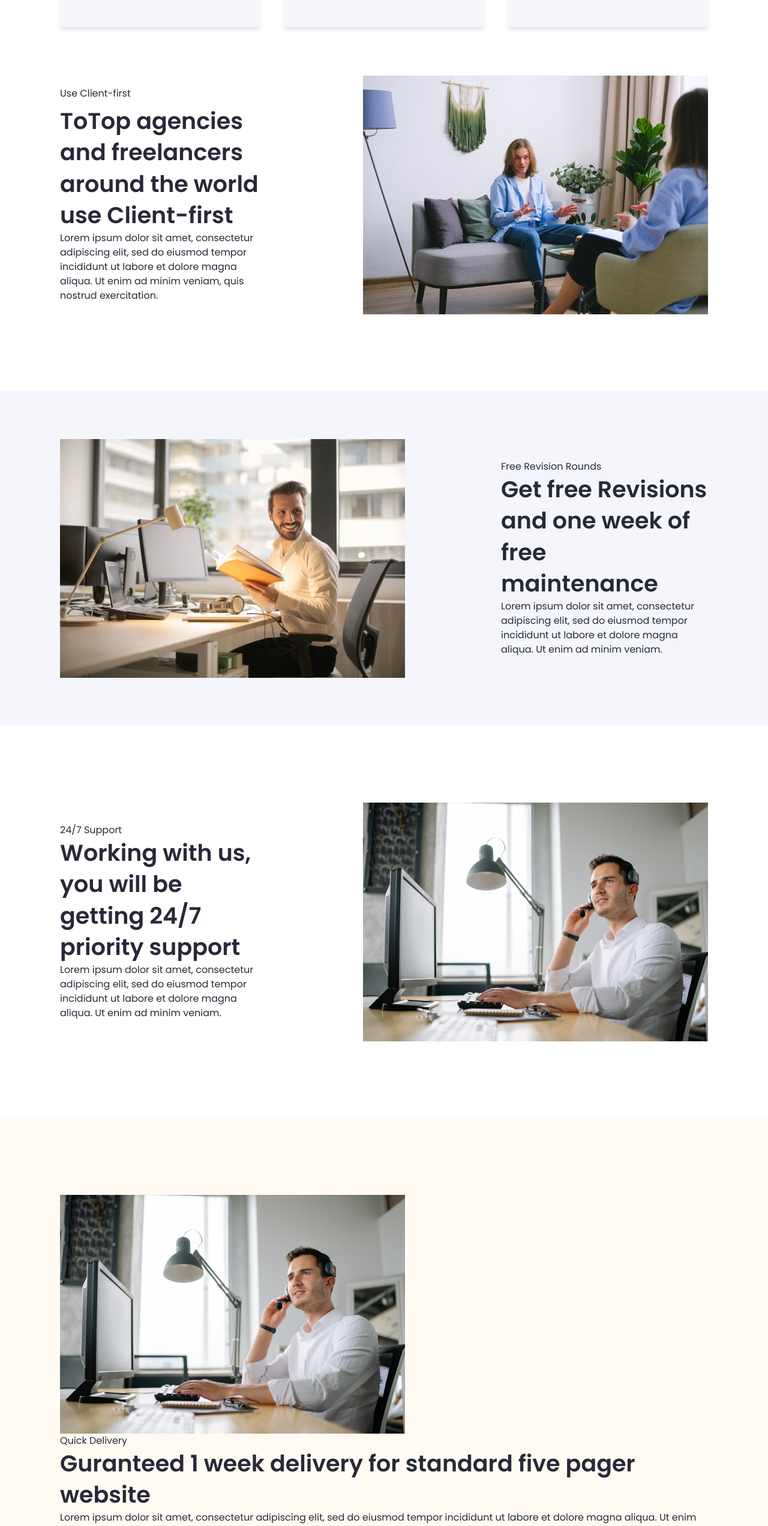
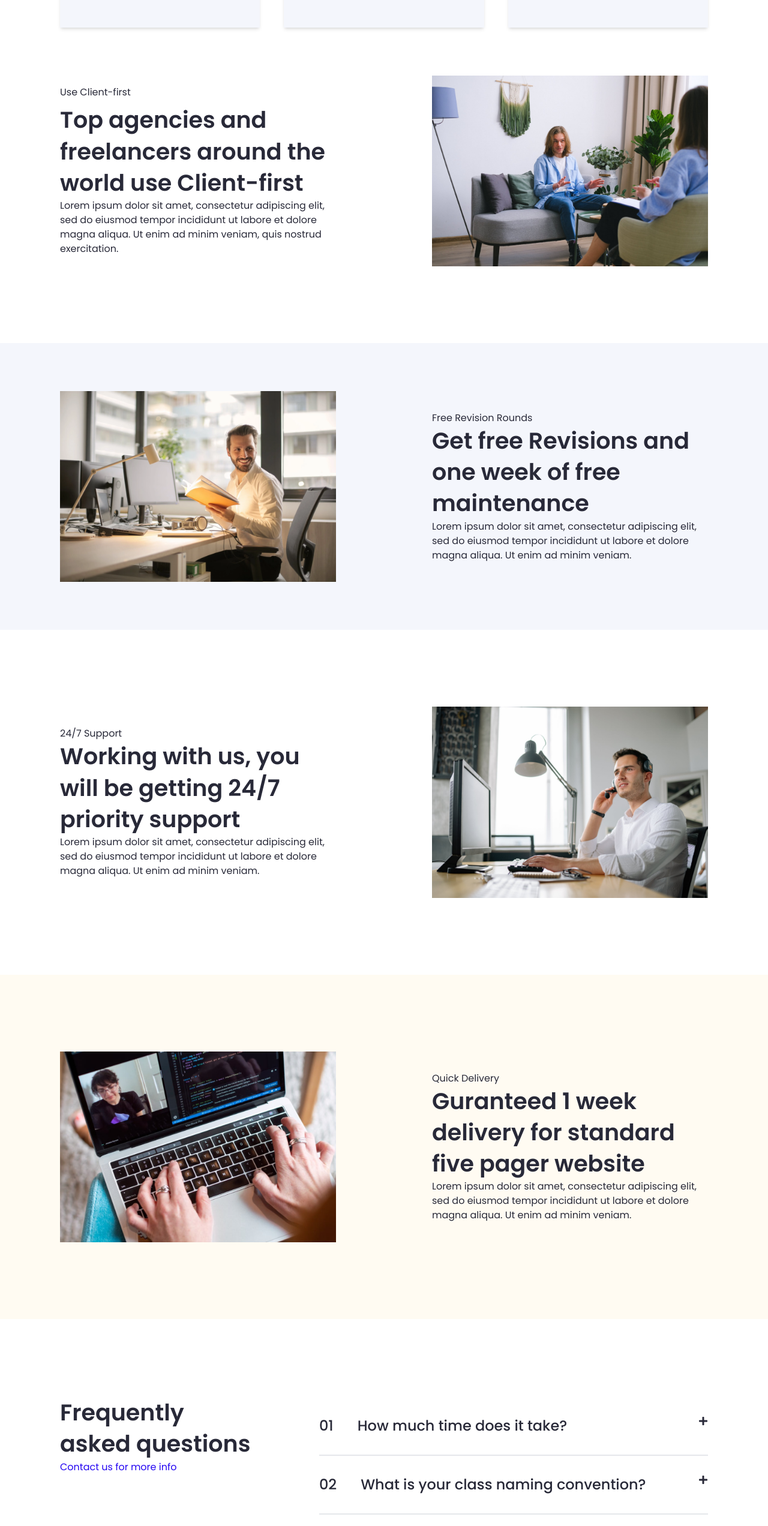
Before and after one commit to WinifredOgbeiwi/Website_Builder, a React (Vite) app: page /features in a window 1280 px wide. Shown: the part 1500-4044 px from the top of the page at 60% size. Built offline with nearby package versions, Linux system fonts and the light colour scheme.

Commit message:
restrutured FEATURE-  sections

```diff
--- a/src/sections/about/benefit.jsx
+++ b/src/sections/about/benefit.jsx
@@ -10,7 +10,7 @@ export const Benefit = () => {
         text="The benefits of working with us"
         width="md:w-2/3 lg:w-1/3"
       />
-      <div className="grid md:grid-cols-3 gap-10 mt-14 ">
+      <div className="grid sm:grid-cols-2 md:grid-cols-3 gap-10 mt-14 ">
         {data.benefit_box_data.map(({ id, img, heading, paragraph }) => (
           <div key={id} className=" shadow-md bg-[#F4F6FC] max-[768px]:flex max-[768px]:flex-col max-[768px]:justify-center max-[768px]:items-center py-14 px-7 w-full">
             <img src={img} alt="Icon" />
--- a/src/sections/features/benefit.jsx
+++ b/src/sections/features/benefit.jsx
@@ -12,9 +12,9 @@ export const Benefit = () => {
               width="md:w-2/3 lg:w-1/3"
           />
           <Logos text="Figma Users" />
-          <div className="grid md:grid-cols-3 gap-10 mt-14 ">
+          <div className="grid sm:grid-cols-2 md:grid-cols-3 gap-10 mt-14 ">
               {data.benefit_box_data.map(({ id, img, heading, paragraph }) => (
-                  <div key={id} className=" shadow-md bg-[#F4F6FC] py-14 px-7 w-full">
+                  <div key={id} className=" shadow-md bg-[#F4F6FC] max-[768px]:flex max-[768px]:flex-col max-[768px]:justify-center max-[768px]:items-center py-14 px-7 w-full">
                       <img src={img} alt="" />
                       <h5 className="mt-6 mb-3 sm:text-2xl font-medium">{heading}</h5>
                       <p className="text-sm sm:text-base text-grey2">{paragraph}</p>
@@ -22,12 +22,14 @@ export const Benefit = () => {
               ))}
           </div>
           <div className="flex items-center space-x-20 xl:space-x-40 mt-20" >
-              <div className="text-center md:text-start">
+              <div className="text-center md:text-start w-full md:w-1/2">
                   <p className='mb-2'>Use Client-first</p>
-                  <Heading3 text="ToTop agencies and freelancers around the world use Client-first " />
+                  <Heading3 text="Top agencies and freelancers around the world use Client-first " />
                   <p>Lorem ipsum dolor sit amet, consectetur adipiscing elit, sed do eiusmod tempor incididunt ut labore et dolore magna aliqua. Ut enim ad minim veniam, quis nostrud exercitation.</p>
               </div>
-              <img src={assets.feature_1} alt="" className="lg:block hidden w-full" />
+              <div className='w-full md:w-1/2'>
+                <img src={assets.feature_1} alt=""/>
+                </div>
           </div>
       </section>
   )
--- a/src/sections/features/clientele.jsx
+++ b/src/sections/features/clientele.jsx
@@ -6,9 +6,9 @@ export const Clientele = () => {
     return (
         <section className="py-20 bg-[#F4F6FC]">
 
-            <div className="flex items-center lg:space-x-20 xl:space-x-40 space-x-0" >
-                <img src={assets.feature_2} alt="" className="lg:block hidden" />
-                <div className="text-center md:text-start">
+            <div className="flex items-center space-x-20 xl:space-x-40 " >
+                <div className="w-full md:w-1/2"><img src={assets.feature_2} alt="revision" /></div>
+                <div className="text-center md:text-start w-full md:w-1/2">
                     <p >Free Revision Rounds</p>
                     <Heading3 text="Get free Revisions and one week of free maintenance" />
                     <p>Lorem ipsum dolor sit amet, consectetur adipiscing elit, sed do eiusmod tempor incididunt ut labore et dolore magna aliqua. Ut enim ad minim veniam.</p>
--- a/src/sections/features/delivery.jsx
+++ b/src/sections/features/delivery.jsx
@@ -5,14 +5,18 @@ import assets from "../../constants/assets";
 export const Delivery = () => {
     return (
         <section className="py-20 md:py-[128px] bg-[#fcd9801a]">
-            <img src={assets.feature_3} alt="" className="lg:block hidden" />
-            <div className="flex items-center lg:space-x-20 xl:space-x-40 space-x-0" >
-                <div className="text-center md:text-start">
+
+
+            <div className="flex items-center space-x-20 xl:space-x-40 " >
+                <div className="w-full md:w-1/2"><img src={assets.feature_4} alt="revision" /></div>
+                <div className="text-center md:text-start w-full md:w-1/2">
                     <p>Quick Delivery</p>
                     <Heading3 text="Guranteed 1 week delivery for standard five pager website" />
                     <p>Lorem ipsum dolor sit amet, consectetur adipiscing elit, sed do eiusmod tempor incididunt ut labore et dolore magna aliqua. Ut enim ad minim veniam.</p>
                 </div>
+
             </div>
+
         </section>
     );
 };
--- a/src/sections/features/support.jsx
+++ b/src/sections/features/support.jsx
@@ -4,15 +4,15 @@ import assets from "../../constants/assets";
 
 export const Support = () => {
     return (
-        <section className="py-20 py-[128px]">
+        <section className="py-20 md:py-[128px]">
 
             <div className="flex items-center lg:space-x-20 xl:space-x-40 space-x-0" >
-                <div className="text-center md:text-start">
+                <div className="text-center md:text-start w-full md:w-1/2">
                     <p >24/7 Support</p>
                     <Heading3 text="Working with us, you will be getting 24/7 priority support" />
                     <p>Lorem ipsum dolor sit amet, consectetur adipiscing elit, sed do eiusmod tempor incididunt ut labore et dolore magna aliqua. Ut enim ad minim veniam.</p>
                 </div>
-                <img src={assets.feature_3} alt="" className="lg:block hidden" />
+                <div className="w-full md:w-1/2"><img src={assets.feature_3} alt="support" /></div>
             </div>
 
         </section>
```
